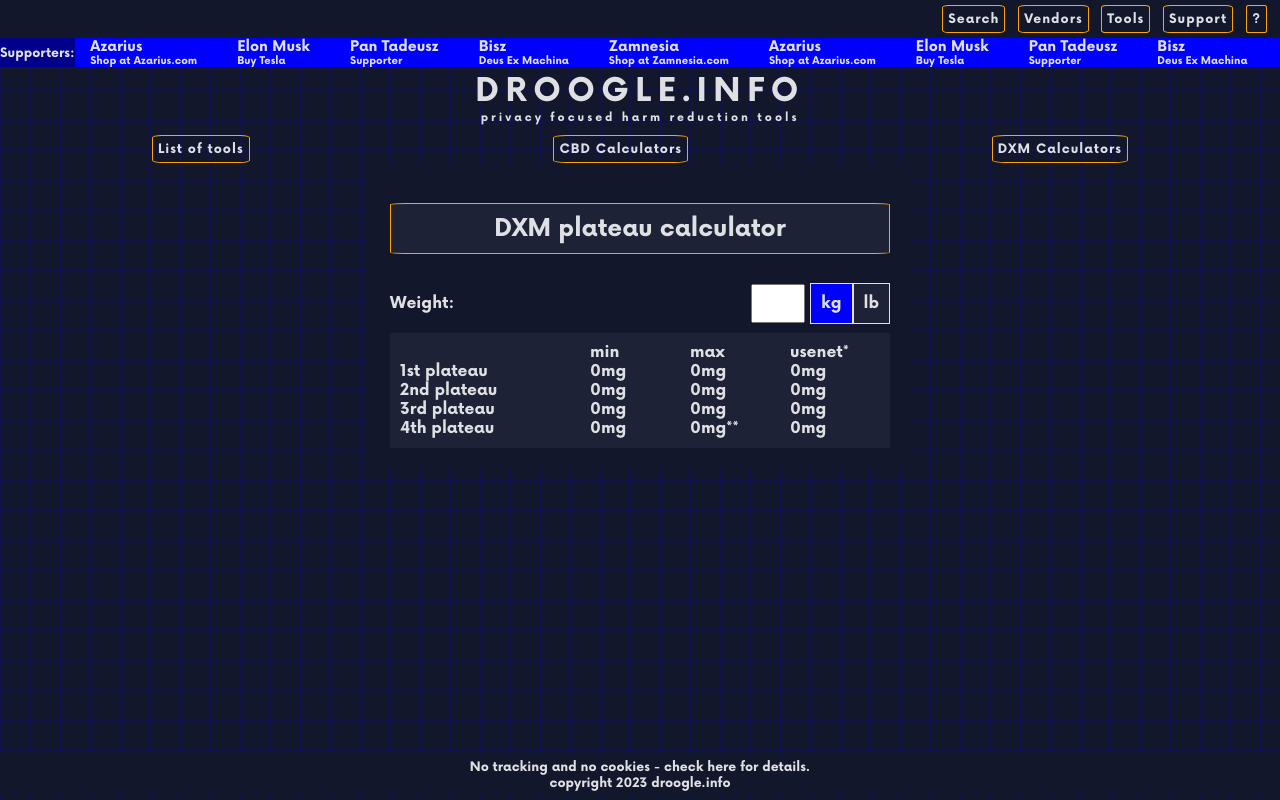
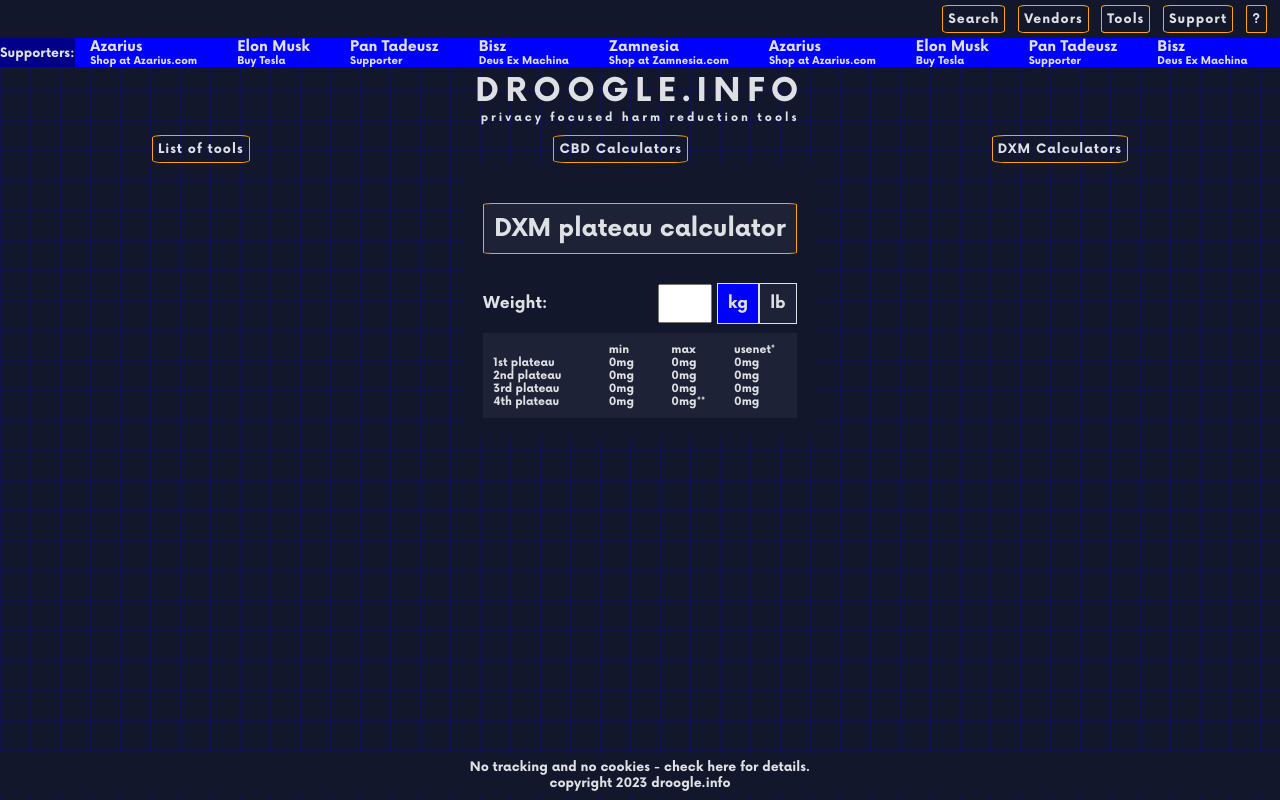
Before and after one commit to TomaszGoljat/droogle, a React (Create React App) app: page /tools/dxm in a window 1280 px wide. Built offline with nearby package versions, Linux system fonts and the light colour scheme.

Commit message:
modified:   src/App.css

```diff
--- a/src/App.css
+++ b/src/App.css
@@ -462,7 +462,6 @@ footer > p {
   background-color: var(--bg-color);
   padding: 20px;
   gap: 10px;
-  min-width: 500px;
 }
 
 .pDXM--input {
@@ -477,6 +476,7 @@ footer > p {
   column-gap: 10px;
   background-color: var(--cardbg-color);
   padding: 10px;
+  font-size: 70%;
 }
 
 /* ..:: LOADING ::.. */
```
